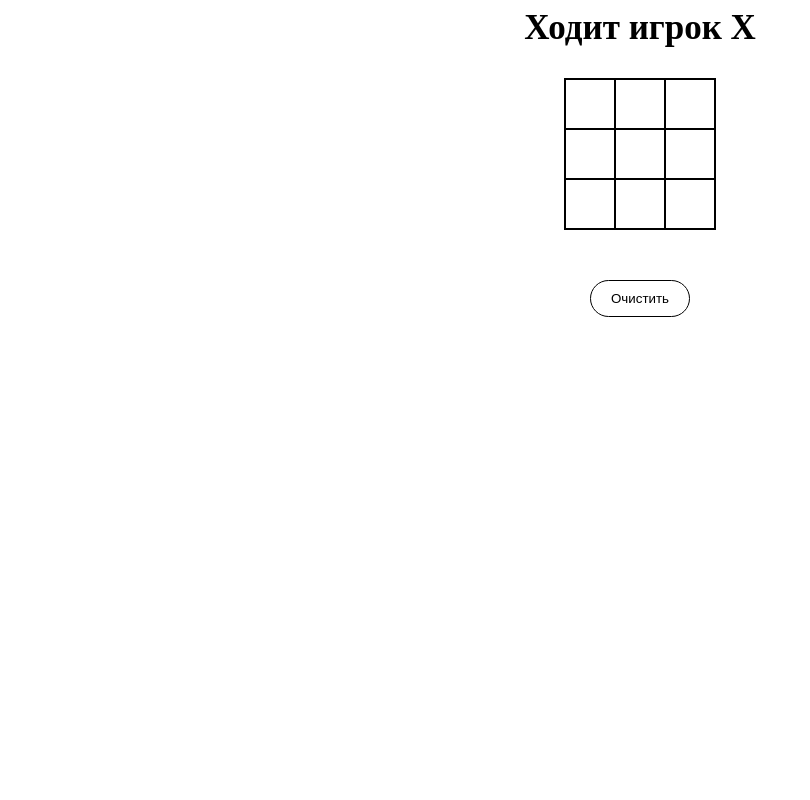
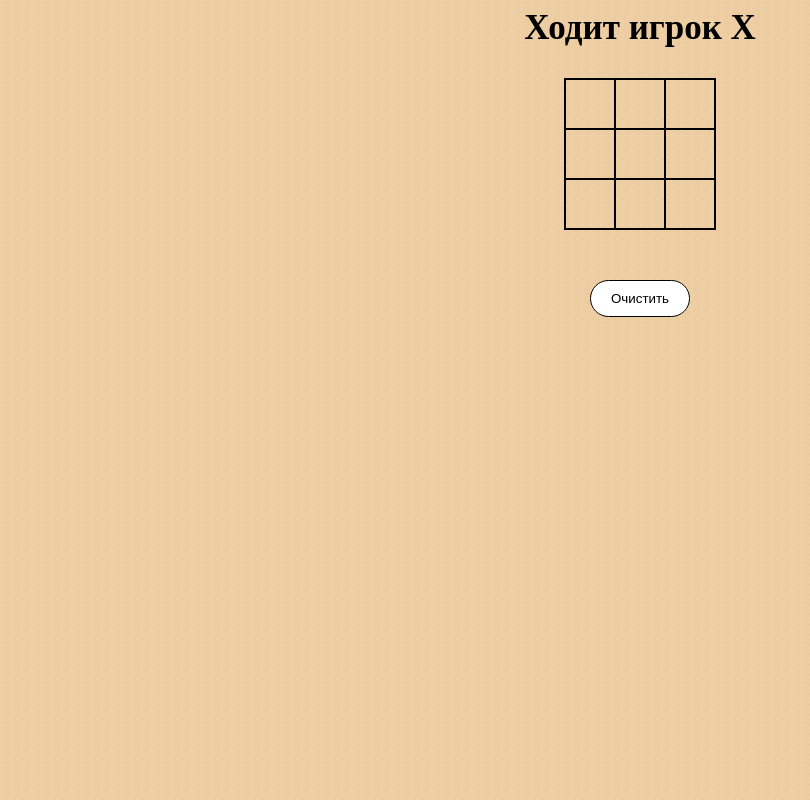
Before and after one commit to AlexSamoilov/game---Tic-Tac-Toe, a plain HTML site: page index.html in a window 1280 px wide. Shown: the whole page, without its empty margins (0-810 px from the left). Drawn offline with Linux system fonts and the light colour scheme.

Commit message:
add background

```diff
--- a/style.css
+++ b/style.css
@@ -2,6 +2,10 @@
   -webkit-box-sizing: border-box;
   box-sizing: border-box;
   outline: none;
+}
+
+body {
+  background-image: url(images/yellow-wall.jpg);
 }
 
 .game-title {
```
Also changed, not shown: images/yellow-wall.jpg (added).
